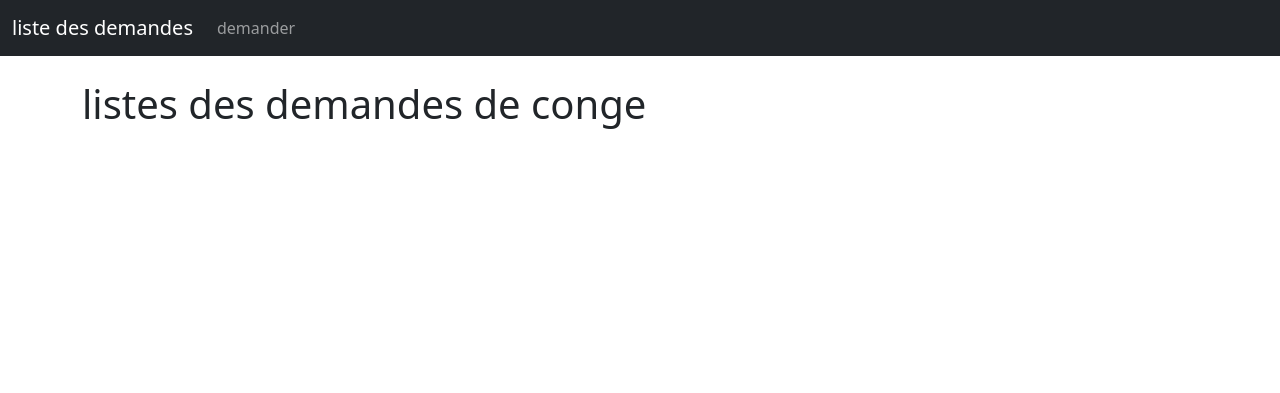
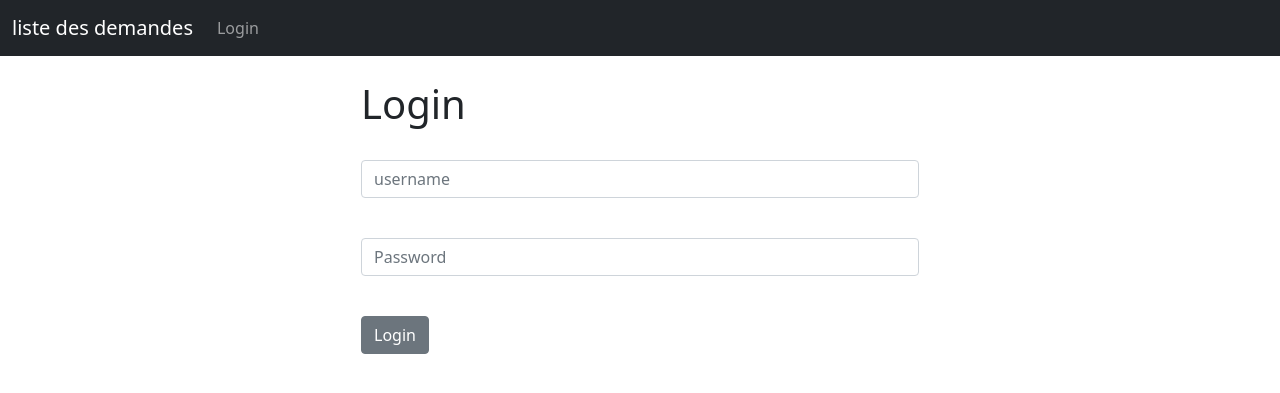
Before and after one commit to coumbasira/Gestionpersonnel, a Django app: page / in a window 1280 px wide. Shown: the top 393 px of the page. Run offline with Django 4.2, Linux system fonts and the light colour scheme.

Commit message:
login and logout

```diff
--- a/conge/templates/base.html
+++ b/conge/templates/base.html
@@ -14,8 +14,15 @@
     {% include 'navbar.html' %}
     <div class="container">
         <br/>
+        {% if messages %}
+          {% for message in messages %}
+            <div class="alert alert-warning alert-dismissible fade show" role="alert">
+              {{ message }}
+              <button type="button" class="btn-close" data-bs-dismiss="alert" aria-label="Close"></button>
+            </div>
+          {% endfor %}
+        {% endif %}
         {% block content %}
-
         {% endblock %}
     </div>
 
--- a/conge/templates/liste.html
+++ b/conge/templates/liste.html
@@ -1,7 +1,34 @@
 {% extends 'base.html'%}
 
 {% block content%}
+
+
+<div class="col-md-6 offset-md-3">
+{% if user.is_authenticated %}
 <h1>listes des demandes de conge</h1>
 
 
+{% else %}
+
+<h1>Login</h1>
+
+<br/>
+<form method="POST" action="{% url 'liste' %}">
+    {% csrf_token %}
+    <form>
+        <div class="mb-3">
+          <input type="text" class="form-control" name="username", placeholder="username " required >
+        </div><br/>
+        <div class="mb-3">
+          <input type="password" class="form-control" name="password", placeholder="Password" required >
+        </div>
+        <br/>
+        <button type="submit" class="btn btn-secondary">Login</button>
+      </form>
+</form>
+
+</div>
+{% endif %}
+
+
 {% endblock %}
--- a/conge/templates/navbar.html
+++ b/conge/templates/navbar.html
@@ -6,10 +6,16 @@
       </button>
       <div class="collapse navbar-collapse" id="navbarSupportedContent">
         <ul class="navbar-nav me-auto mb-2 mb-lg-0">
+          {% if user.is_authenticated%}
 
           <li class="nav-item">
-            <a class="nav-link" href="#">demander</a>
+            <a class="nav-link" href="{% url 'logout' %}">Logout</a>
           </li>
+          {% else %}
+          <li class="nav-item">
+            <a class="nav-link" href="{% url 'liste' %}">Login</a>
+          </li>
+          {% endif %}
 
 
         </ul>
--- a/conge/urls.py
+++ b/conge/urls.py
@@ -3,5 +3,7 @@ from . import views
 
 urlpatterns = [
     path('', views.liste, name='liste'),
+    #path('login/', views.login_user, name='login'),
+    path('logout/', views.logout_user, name='logout'),
 
 ]
--- a/conge/views.py
+++ b/conge/views.py
@@ -1,5 +1,29 @@
 # Creation de la vue des demandes
 from django.shortcuts import render
+from django.shortcuts import render, redirect
+from django.contrib.auth import authenticate, login, logout
+from django.contrib import messages
+
 
 def liste(request):
-    return render(request, 'liste.html', {})
+    # vérifier si vous avez un compte
+    if request.method == 'POST':
+        username = request.POST['username']
+        password = request.POST['password']
+        #vérifie si vous etes authentifier
+        user = authenticate(request, username=username, password=password)
+        if user is not None:
+            login(request, user)
+            messages.success(request, "Vous avez été connecté")
+            return redirect('liste')
+        else:
+            messages.success(request, "une erreur s'est produite lors de la connexion, veuillez réessayer...")
+            return redirect('liste')
+    else:
+        return render(request, 'liste.html', {})
+
+
+def logout_user(request):
+    logout(request)
+    messages.success(request, " vous avez été déconnecté... ")
+    return redirect('liste')
```
Also changed, not shown: db.sqlite3.
